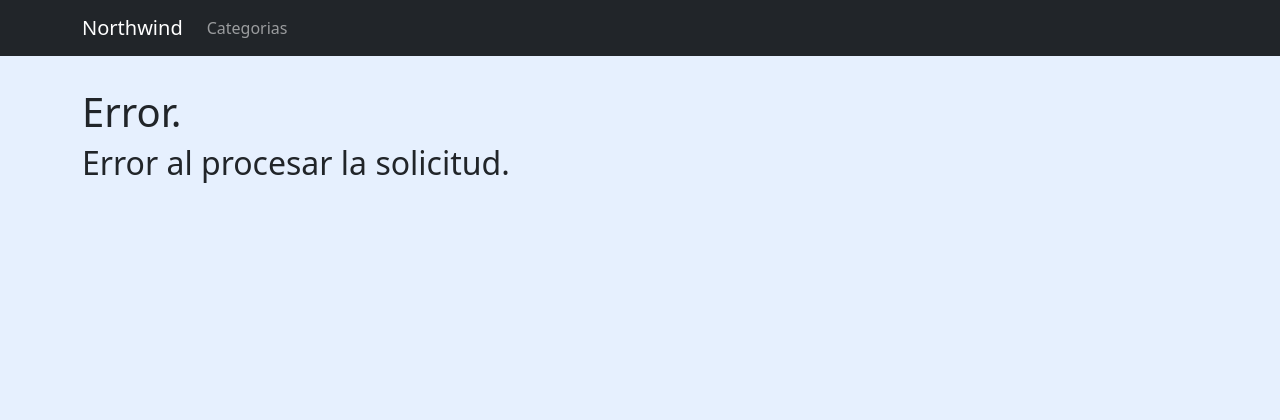
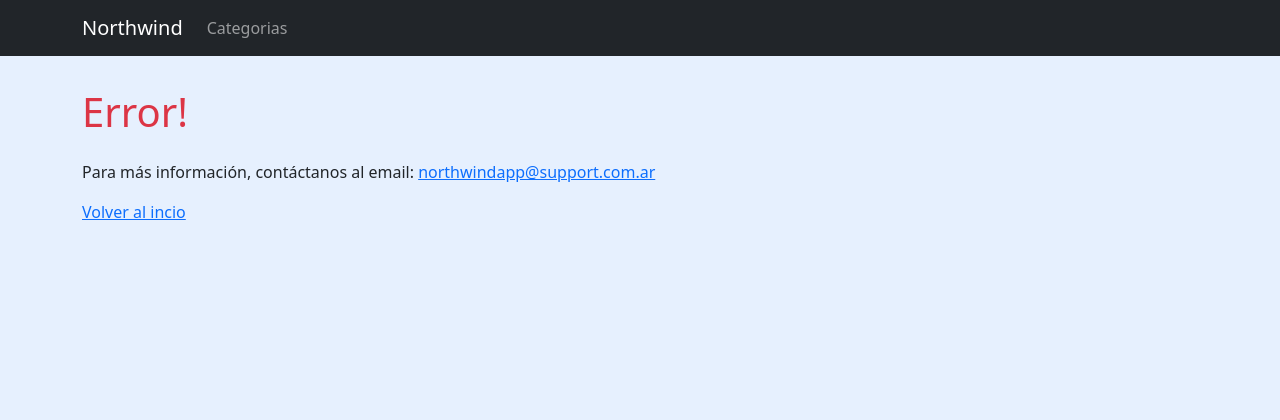
Before and after one commit to Miguelch7/LabNet2023, an ASP.NET MVC app: template Lab.EF/Lab.EF.MVC/Views/Shared/Error.cshtml in a window 1280 px wide. Shown: the top 420 px of the page. Run offline with ASP.NET Core 8 and stand-ins for ASP.NET MVC 5, Linux system fonts and the light colour scheme; the template is opened without the code that fills it, so the values that code supplies are empty; the project's own start-up code is not run, and a stand-in starts its controllers and pages; some libraries are stand-ins or nearby versions.

Commit message:
Manejando excepciones y creando vista Error

```diff
--- a/Lab.EF/Lab.EF.MVC/Views/Shared/Error.cshtml
+++ b/Lab.EF/Lab.EF.MVC/Views/Shared/Error.cshtml
@@ -1,14 +1,14 @@
-<!DOCTYPE html>
-<html>
-<head>
-<meta http-equiv="Content-Type" content="text/html; charset=utf-8"/>
-    <meta name="viewport" content="width=device-width" />
-    <title>Error</title>
-</head>
-<body>
-    <hgroup>
-        <h1>Error.</h1>
-        <h2>Error al procesar la solicitud.</h2>
-    </hgroup>
-</body>
-</html>
+@model string
+
+@{
+    ViewBag.Title = "Error";
+}
+
+<div>
+    <h1 class="text-danger">Error!</h1>
+    <p class="fs-5">@ViewBag.Message</p>
+    <p class="mt-4">Para más información, contáctanos al email:
+        <a href="mailto:northwindapp@support.com.ar">northwindapp@support.com.ar</a>
+    </p>
+    @Html.ActionLink("Volver al incio", "Index", new { @class = "btn text-primary text-decoration-underline btn-block p-0 mt-1" })
+</div>
```
Also changed, not shown: Lab.EF/Lab.EF.MVC/Controllers/CategoriesController.cs (+34 -1 lines).
